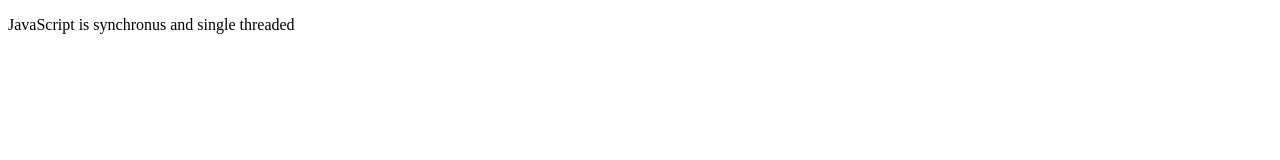
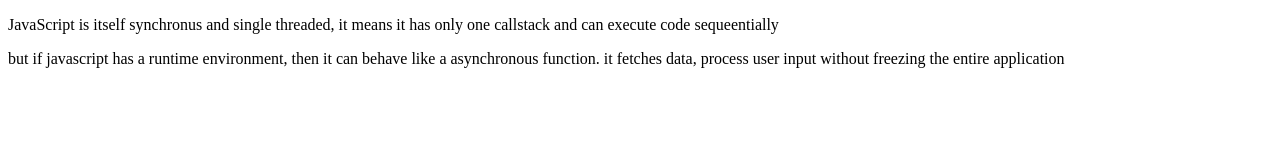
Before and after one commit to Siddharth3011/JavaScript, a plain HTML site: page 08_Async/async_theory.html in a window 1280 px wide. Drawn offline with Linux system fonts and the light colour scheme.

Commit message:
Enhance async_theory.html content
Expanded explanation of JavaScript's synchronous behavior and its asynchronous capabilities in runtime environments.

```diff
--- a/08_Async/async_theory.html
+++ b/08_Async/async_theory.html
@@ -6,6 +6,7 @@
     <title>Theory</title>
 </head>
 <body>
-    <p>JavaScript is synchronus and single threaded</p>
+    <p>JavaScript is itself synchronus and single threaded, it means it has only one callstack and can execute code sequeentially</p>
+    <p>but if javascript has a runtime environment, then it can behave like a asynchronous function. it fetches data, process user input without freezing the entire application</p>
 </body>
 </html>
```
